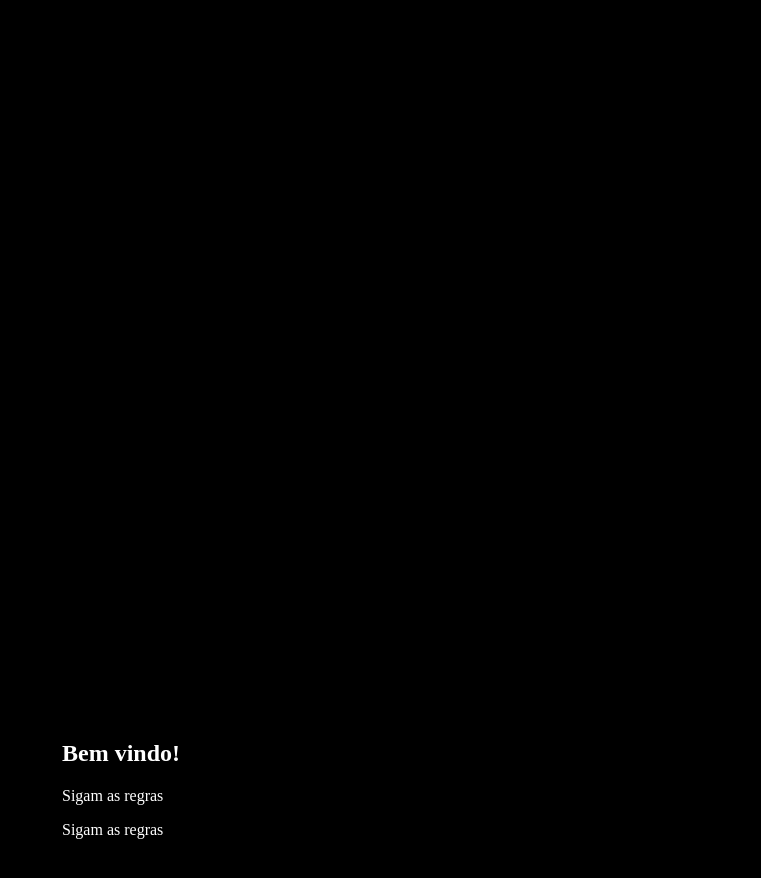
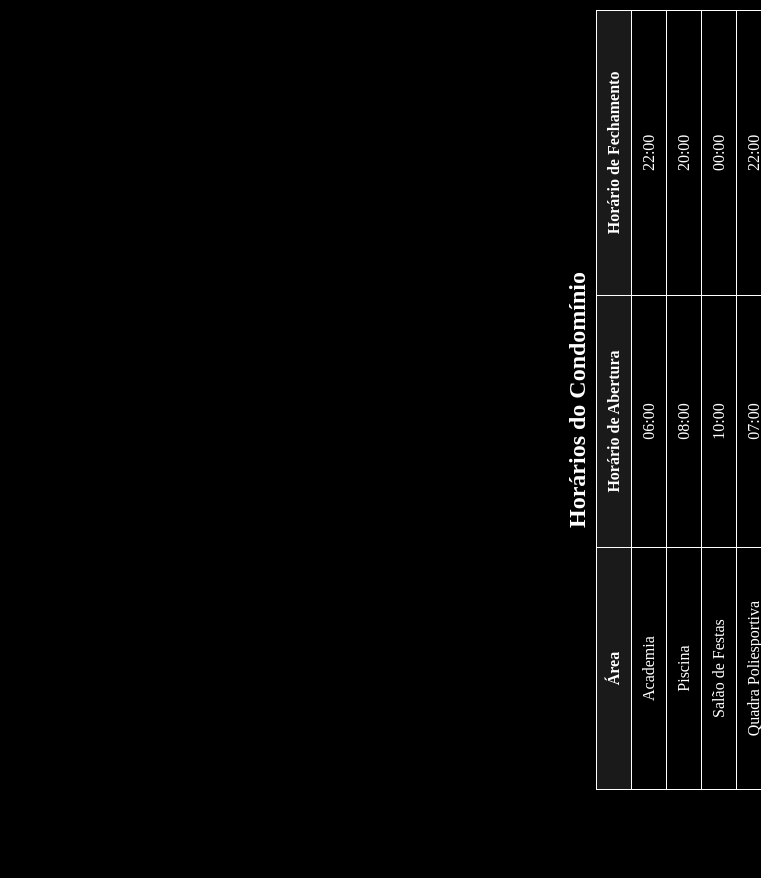
Before and after one commit to Ponto-de-Fuga/Propaganda, a plain HTML site: page index.html in a window 1280 px wide. Shown: the whole page, without its empty margins (519-1280 px from the left). Before the commit the page ends 855 px from the top, so only its background shows below. Drawn offline with Linux system fonts and the light colour scheme.

Commit message:
Update index.html

```diff
--- a/index.html
+++ b/index.html
@@ -7,39 +7,79 @@
     <style>
       body {
         height: 100vh;
+        width: 100vw;
         padding: 0;
         margin: 0;
         overflow: hidden;
         display: flex;
-          flex-direction: column;
         align-items: center;
-          justify-content: space-between;
+        justify-content: center;
         background-color: black;
         color: white;
+        transform: rotate(-90deg);
+        transform-origin: center;
+      }
+
+      .main-container {
+        display: flex;
+        flex-direction: column;
+        width: 100vh;
+        height: 100vw;
       }
 
       .video-container {
         width: 100%;
-      height: 100vh;
+        height: 85%;
       }
 
-    .video {
+      .video-container iframe {
         width: 100%;
-      height: 90vh;
+        height: 100%;
         border: none;
       }
 
       .content {
-      margin-bottom: 100px;
+        width: 100%;
+        height: 15%;
+        display: flex;
+        flex-direction: column;
+        align-items: center;
+        justify-content: center;
+        background: rgba(0, 0, 0, 0.7);
+        padding: 10px;
+        box-sizing: border-box;
+        overflow-y: auto;
+      }
+
+      .content h1 {
+        margin: 5px 0;
+      }
+
+      table {
+        width: 100%;
+        border-collapse: collapse;
+        color: white;
+      }
+
+      th, td {
+        padding: 8px;
+        text-align: center;
+        border: 1px solid white;
+      }
+
+      th {
+        background-color: rgba(255, 255, 255, 0.1);
       }
     </style>
   </head>
   <body>
+    <div class="main-container">
       <section class="video-container">
         <div id="player" class="video" allow="autoplay; encrypted-media"></div>
         <script src="https://www.youtube.com/iframe_api"></script>
         <script>
           let player;
+
           function onYouTubeIframeAPIReady() {
             player = new YT.Player('player', {
                 height: '315',
@@ -71,13 +111,39 @@
       </section>
 
       <section class="content">
-      <div>
-        <h1>Bem vindo!</h1>
-        <div>
-          <p>Sigam as regras</p>
-          <p>Sigam as regras</p>
+        <h1>Horários do Condomínio</h1>
+        <table>
+          <thead>
+            <tr>
+              <th>Área</th>
+              <th>Horário de Abertura</th>
+              <th>Horário de Fechamento</th>
+            </tr>
+          </thead>
+          <tbody>
+            <tr>
+              <td>Academia</td>
+              <td>06:00</td>
+              <td>22:00</td>
+            </tr>
+            <tr>
+              <td>Piscina</td>
+              <td>08:00</td>
+              <td>20:00</td>
+            </tr>
+            <tr>
+              <td>Salão de Festas</td>
+              <td>10:00</td>
+              <td>00:00</td>
+            </tr>
+            <tr>
+              <td>Quadra Poliesportiva</td>
+              <td>07:00</td>
+              <td>22:00</td>
+            </tr>
+          </tbody>
+        </table>
+      </section>
     </div>
-      </div>
-    </section>
   </body>
 </html>
```
Lines whose indentation alone changed are shown as unchanged.
